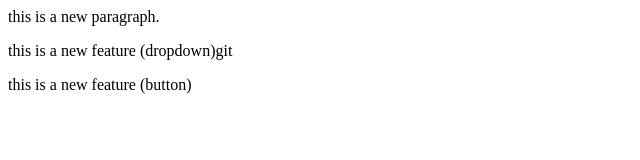
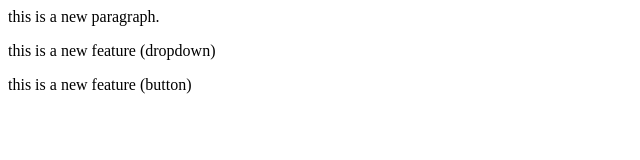
Before and after one commit to Takeem123/localrepo, a plain HTML site: page index.html in a window 1280 px wide. Shown: the full height of the page, 0-640 px from the left. Drawn offline with Linux system fonts and the light colour scheme.

Commit message:
final changes in features

```diff
--- a/index.html
+++ b/index.html
@@ -1,3 +1,3 @@
 <p>this is a new paragraph.</p>
-<p>this is a new feature (dropdown)git</p>
+<p>this is a new feature (dropdown)</p>
 <p>this is a new feature (button) </p>
```
